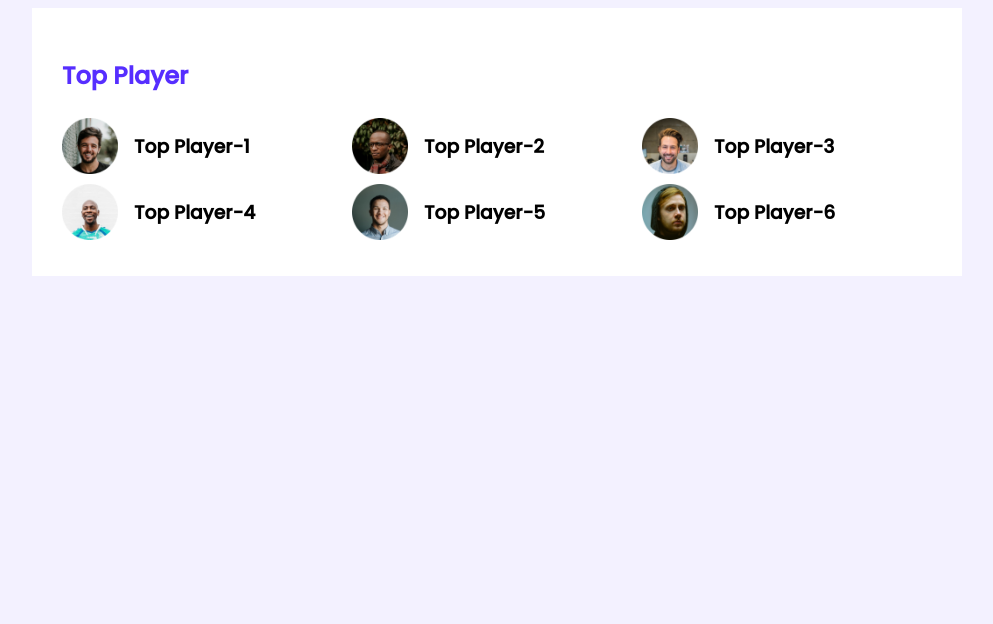
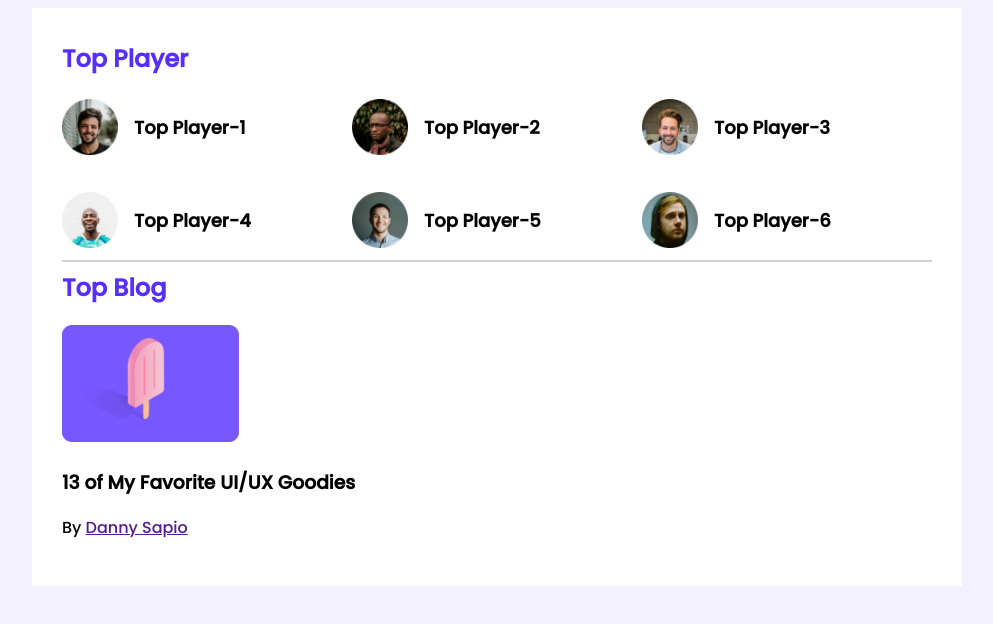
Before and after one commit to Zakaria878/leader-board-css3, a plain HTML site: page index.html in a window 1280 px wide. Shown: the whole page, without its empty margins (143-1136 px from the left). Drawn offline with Linux system fonts and the light colour scheme.

Commit message:
top blog added

```diff
--- a/index.html
+++ b/index.html
@@ -47,6 +47,22 @@
                     </div>
                 </div>
             </div>
+            <hr>
+            <div class="top-blogs">
+                <h2 class="section-title">Top Blog</h2>
+                <div class="blogs">
+                    <article class="blog">
+                        <div class="thumbnail">
+                            <img src="images/blogs/blog-1.png" alt="">
+                        </div>
+                        <div class="blog-info">
+                            <h3 class="blog-title">13 of My Favorite
+                                UI/UX Goodies</h3>
+                            <p class="blog-author">By <a href="">Danny Sapio</a></p>
+                        </div>
+                    </article>
+                </div>
+            </div>
         </section>
     </main>
 </body>
--- a/styles/style.css
+++ b/styles/style.css
@@ -15,14 +15,19 @@ main{
     width: 870px;
     padding: 30px;
 }
+hr{
+    border: 1px solid #D1D1D1;
+}
 /* top players style */
 .section-title{
     color: #562EFF;
     font-size: 24px;
+    margin-top: 3px;
 }
 .players{
     display: grid;
     grid-template-columns: repeat(3, 1fr);
+    grid-row-gap: 30px;
 }
 .player{
     display: flex;
@@ -34,4 +39,10 @@ main{
 }
 .player-name{
     margin-left: 16px;
+    font-size: 18px;
 }
+/* top blog styles */
+.blog .thumbnail img{
+    width: 177px;
+    height: 117px;
+}
```
